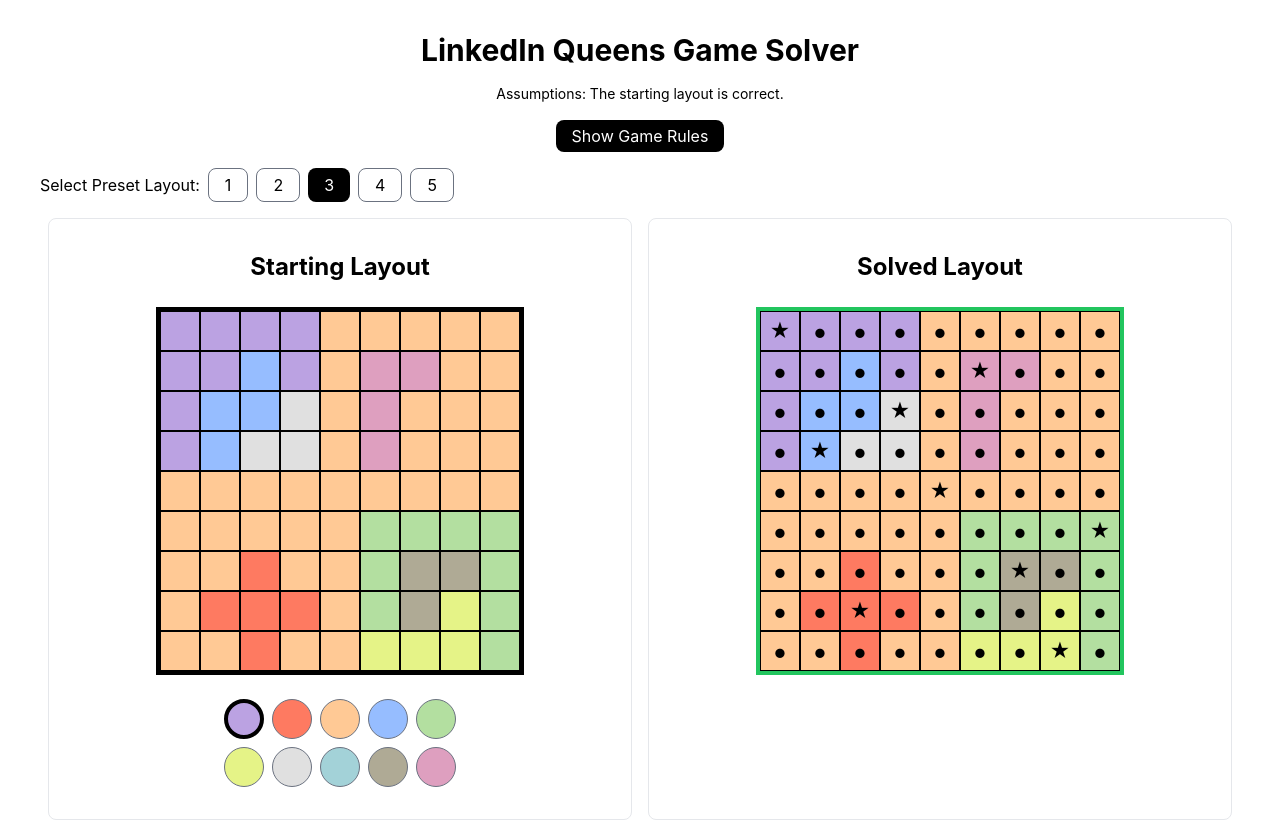
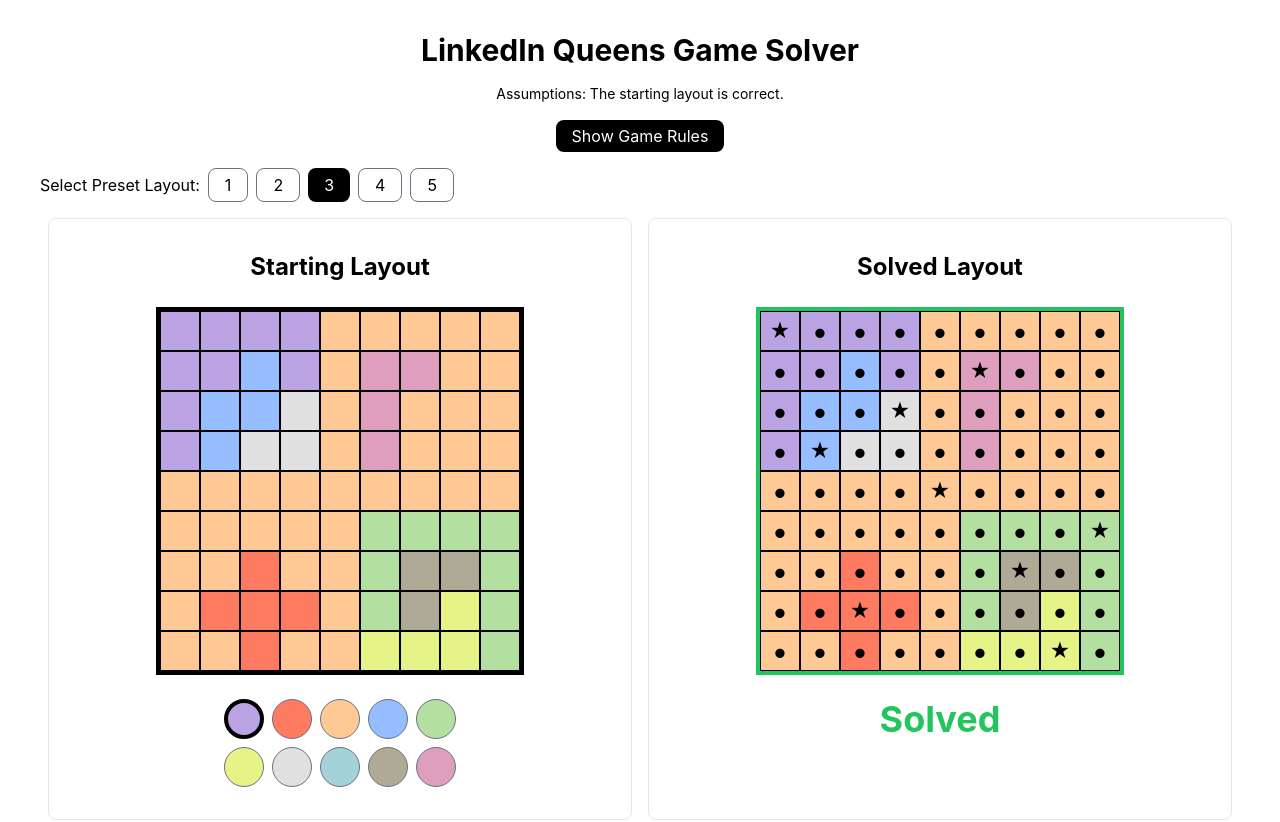
Before and after one commit to adriangohjw/linkedin-queens-game-solver, a React (Create React App) app: page / in a window 1280 px wide. Shown: the top 822 px of the page. Built offline with nearby package versions, Linux system fonts and the light colour scheme.

Commit message:
Add 'Solved' message display in SolvedLayout component

```diff
--- a/src/SolvedLayout.tsx
+++ b/src/SolvedLayout.tsx
@@ -459,6 +459,7 @@
         isSolved={isSolved()}
         colors={puzzleColors}
       />
+      {isSolved() && <p className="text-4xl text-green-500 font-bold">Solved</p>}
     </Layout>
   );
 }
```
